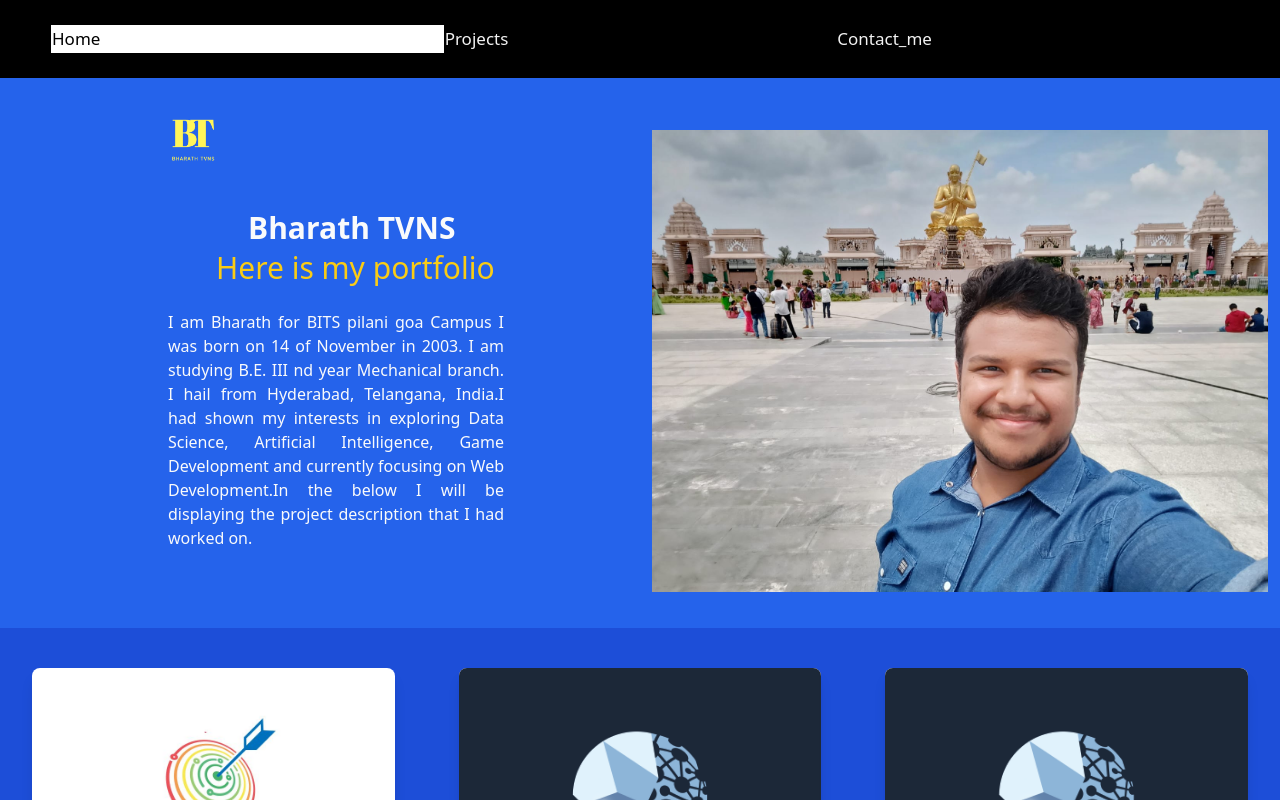
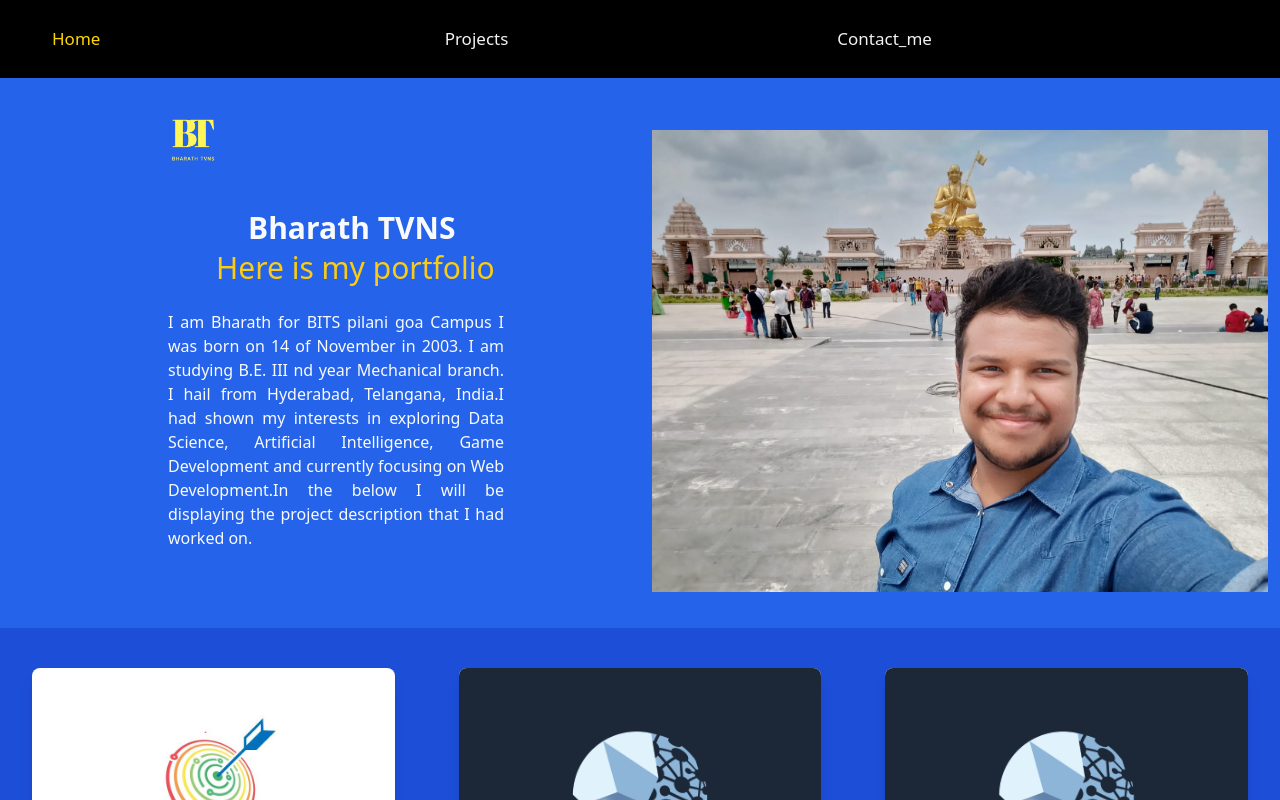
Before and after one commit to Bharathtvns/new-portfolio, a website: page public/index.html in a window 1280 px wide. In both pictures the pointer is over the link "Home". Shown: the top 800 px of the page. Drawn offline with Linux system fonts and the light colour scheme; files whose address does not match are found by name.

Commit message:
Update index.html

```diff
--- a/public/index.html
+++ b/public/index.html
@@ -60,14 +60,15 @@
 	text-decoration: none;
 	font-size: 17px;
   }
+
 .navbar a:hover {
-	background-color:white;
-	color: black;
+
+	color: #ffd700;
   }
 .navbar a:active {
-	background-color:#ffd700;
-	color: white;
+	color: red;
   }
+
   button:hover{
     background-color: white;
     color: blue;
```
